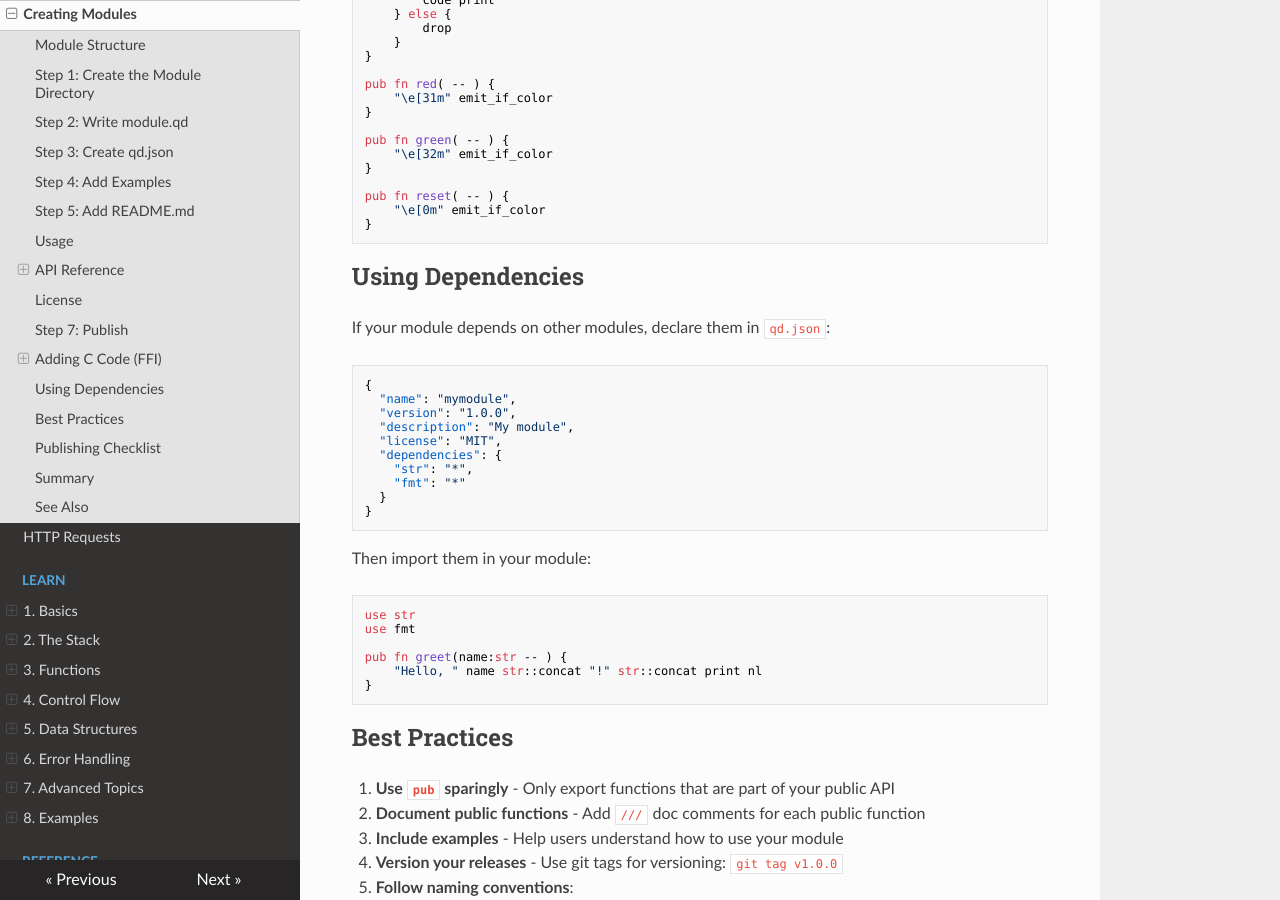
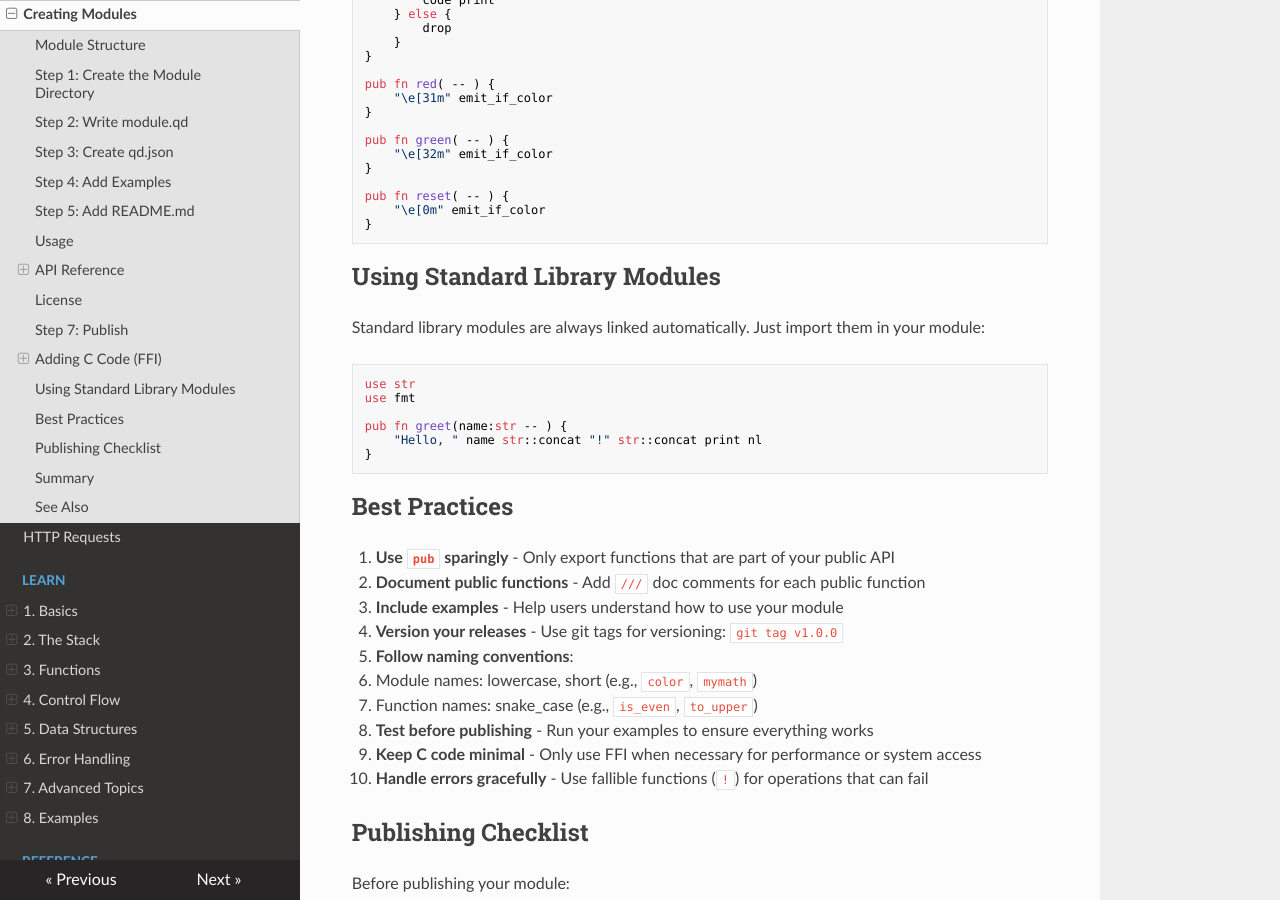
Before and after one commit to quadrate-language/quadrate, an MkDocs documentation site: the page built from docs/docs/docs/tutorial-modules.md, in a window 1280 px wide and 900 px high, scrolled down 7621 px. Built offline with MkDocs 1.6.1, drawn with Linux system fonts in a browser that asks for light colours; nearby versions of some CDN libraries.

Commit message:
Update docs

````diff
--- a/docs/docs/docs/tutorial-modules.md
+++ b/docs/docs/docs/tutorial-modules.md
@@ -428,24 +428,9 @@ pub fn reset( -- ) {
 }
 ```
 
-## Using Dependencies
+## Using Standard Library Modules
 
-If your module depends on other modules, declare them in `qd.json`:
-
-```json
-{
-  "name": "mymodule",
-  "version": "1.0.0",
-  "description": "My module",
-  "license": "MIT",
-  "dependencies": {
-	"str": "*",
-	"fmt": "*"
-  }
-}
-```
-
-Then import them in your module:
+Standard library modules are always linked automatically. Just import them in your module:
 
 ```qd
 use str
````
